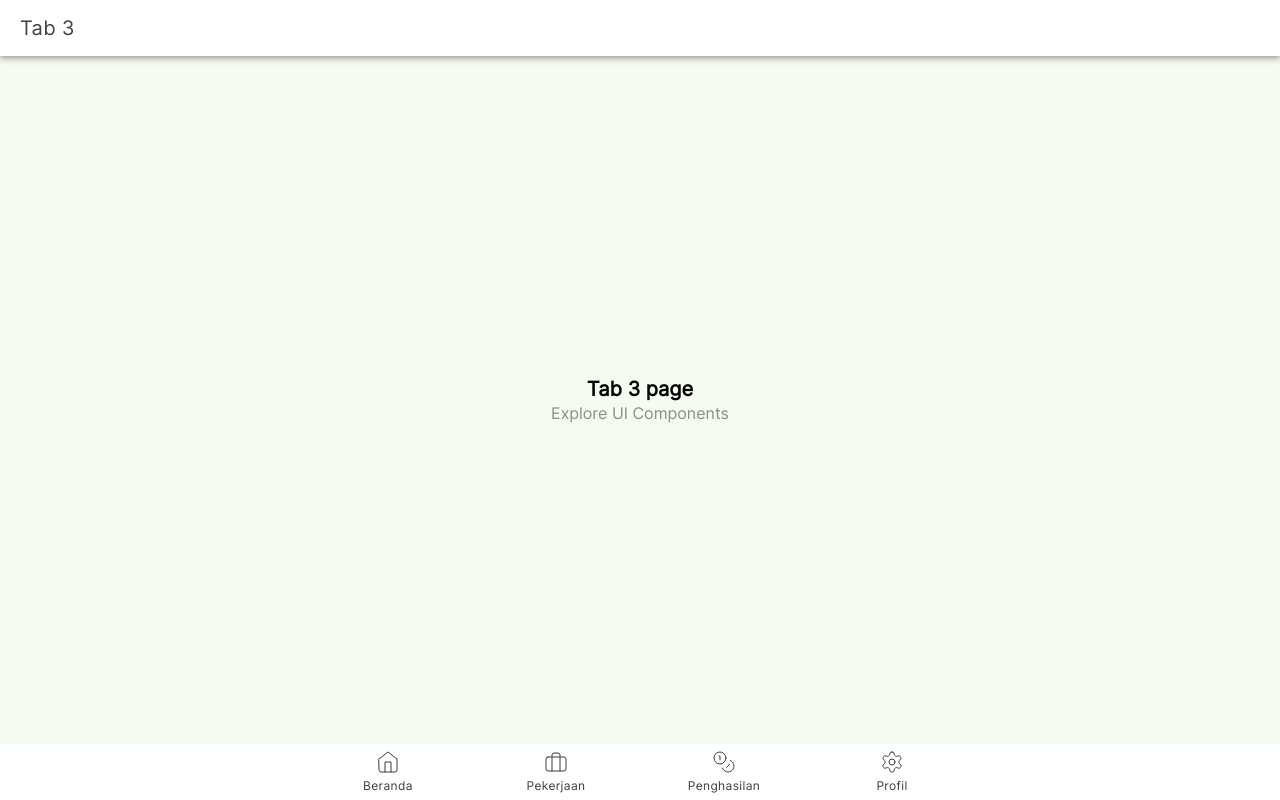
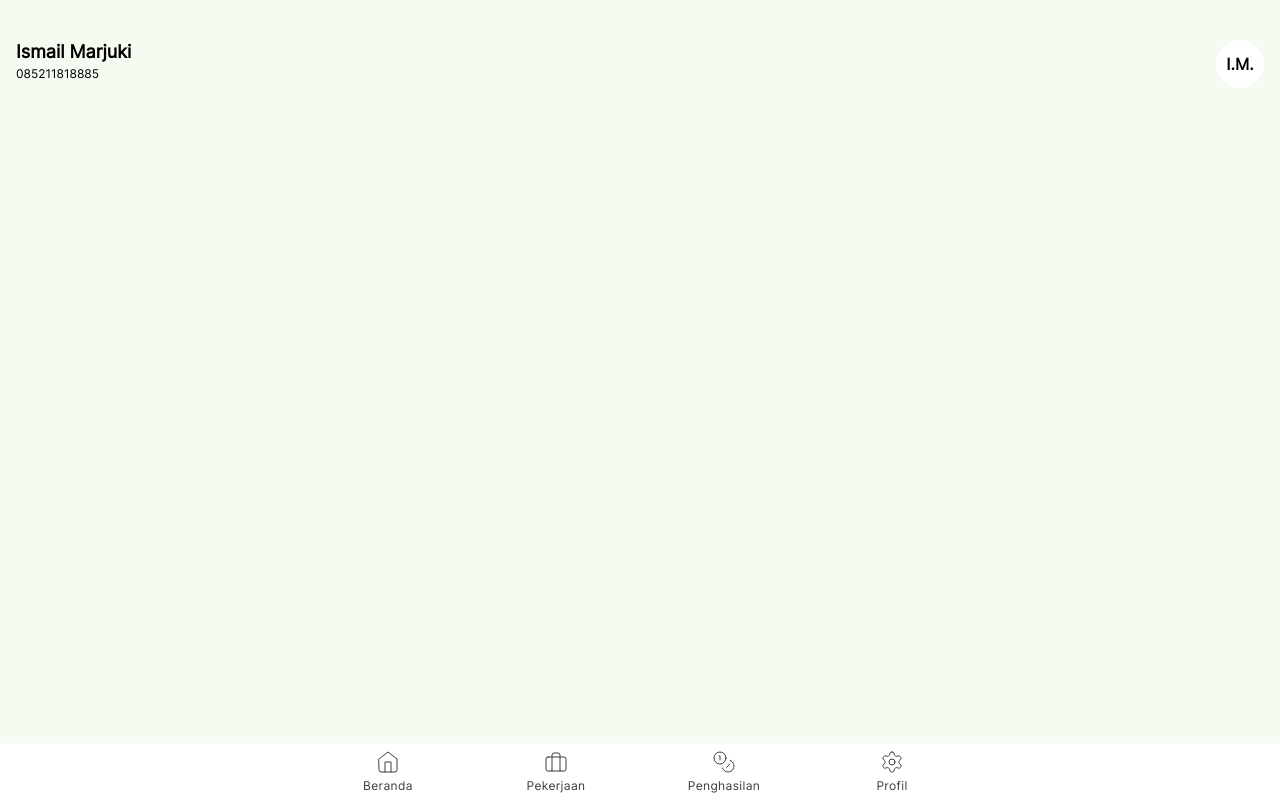
Before and after one commit to onlyhasbi/app-clove-comodity-mobile, a React (Create React App) app: page /tab3 in a window 1280 px wide. Built offline with nearby package versions, Linux system fonts and the light colour scheme.

Commit message:
change icon

```diff
--- a/src/App.tsx
+++ b/src/App.tsx
@@ -60,7 +60,7 @@ const MainTabs = () => {
     }, [pathname]);
 
     const styles = {
-        tabBar: ``,
+        tabBar: `border-t-[1px] border-slate-50`,
         tabButton: `font-light text-black`, //`font-black text-black focus:text-red-700`,
         tabLabel: ` text-xs mt-1`,
     };
--- a/src/components/molecules/TextHeader.tsx
+++ b/src/components/molecules/TextHeader.tsx
@@ -2,7 +2,7 @@ import React from 'react';
 
 const TextHeader = ({title}: { title: string }) => {
     return (<div className={"w-full  py-6  items-center text-center"}>
-        <h1 className={"font-semibold text-black text-lg"}>{title}</h1>
+        <h1 className={"font-semibold text-[#000] text-lg"}>{title}</h1>
     </div>)
 }
 export default TextHeader;
--- a/src/pages/Tab1.tsx
+++ b/src/pages/Tab1.tsx
@@ -4,22 +4,22 @@ import React from "react";
 import {Newspaper, PlusCircle} from "lucide-react";
 import {Button} from '../components/ui/button'
 import ProfilHeader from "../components/molecules/ProfilHeader";
-
+import nojobSrc from '../../src/assets/images/nojob.svg'
 const Tab1: React.FC = () => {
     return (<IonPage>
         <IonContent fullscreen>
             <ProfilHeader title={"Selamat Datang,"} description={"Ismail Marjuki"}/>
             <div
                 className="flex flex-col justify-center text-center space-y-8 bg-white py-12 px-8 mx-4 rounded-xl">
-                <div className={"rounded-full self-center flex  border-gray-200 bg-accent text-white  p-4"}>
-                    <Newspaper className={"w-8 h-8"} strokeWidth={1}/>
-                </div>
+                {/*<div className={"rounded-full self-center flex  border-gray-200 bg-accent text-white  p-4"}>*/}
+                    <img src={nojobSrc} className={"w-full h-48"} />
+                {/*</div>*/}
                 <div>
                     <h1 className={"font-[400]"}>Belum Ada Pekerjaan </h1>
                     <h3 className={"text-[11px] text-secondary "}>Kamu belum mempunyai pekerjaan aktif sekarang</h3>
                 </div>
 
-                <Button variant={"outline"} className={"max-w-md  font-[600] text-secondary"}>
+                <Button variant={"outline"} className={"max-w-md  font-[500] text-secondary"}>
                     <PlusCircle className={"w-4 h-4 mr-2 "} strokeWidth={2}/>
                     Daftar Pekerjaan Disini
                 </Button>
--- a/src/pages/Tab3.tsx
+++ b/src/pages/Tab3.tsx
@@ -1,25 +1,17 @@
-import React from 'react';
-import { IonContent, IonHeader, IonPage, IonTitle, IonToolbar } from '@ionic/react';
-import ExploreContainer from '../components/ExploreContainer';
+import {IonContent, IonPage} from "@ionic/react";
+import React from "react";
+
+import {Newspaper, PlusCircle} from "lucide-react";
+import {Button} from '../components/ui/button'
+import ProfilHeader from "../components/molecules/ProfilHeader";
 
 const Tab3: React.FC = () => {
-  return (
-    <IonPage>
-      <IonHeader>
-        <IonToolbar>
-          <IonTitle>Tab 3</IonTitle>
-        </IonToolbar>
-      </IonHeader>
-      <IonContent fullscreen>
-        <IonHeader collapse="condense">
-          <IonToolbar>
-            <IonTitle size="large">Tab 3333</IonTitle>
-          </IonToolbar>
-        </IonHeader>
-        <ExploreContainer name="Tab 3 page" />
-      </IonContent>
-    </IonPage>
-  );
+    return (<IonPage>
+        <IonContent fullscreen>
+            <ProfilHeader title={"Ismail Marjuki"} description={"085211818885"}/>
+
+        </IonContent>
+    </IonPage>);
 };
 
 export default Tab3;
```
Also changed, not shown: src/assets/images/nojob.svg (added).
